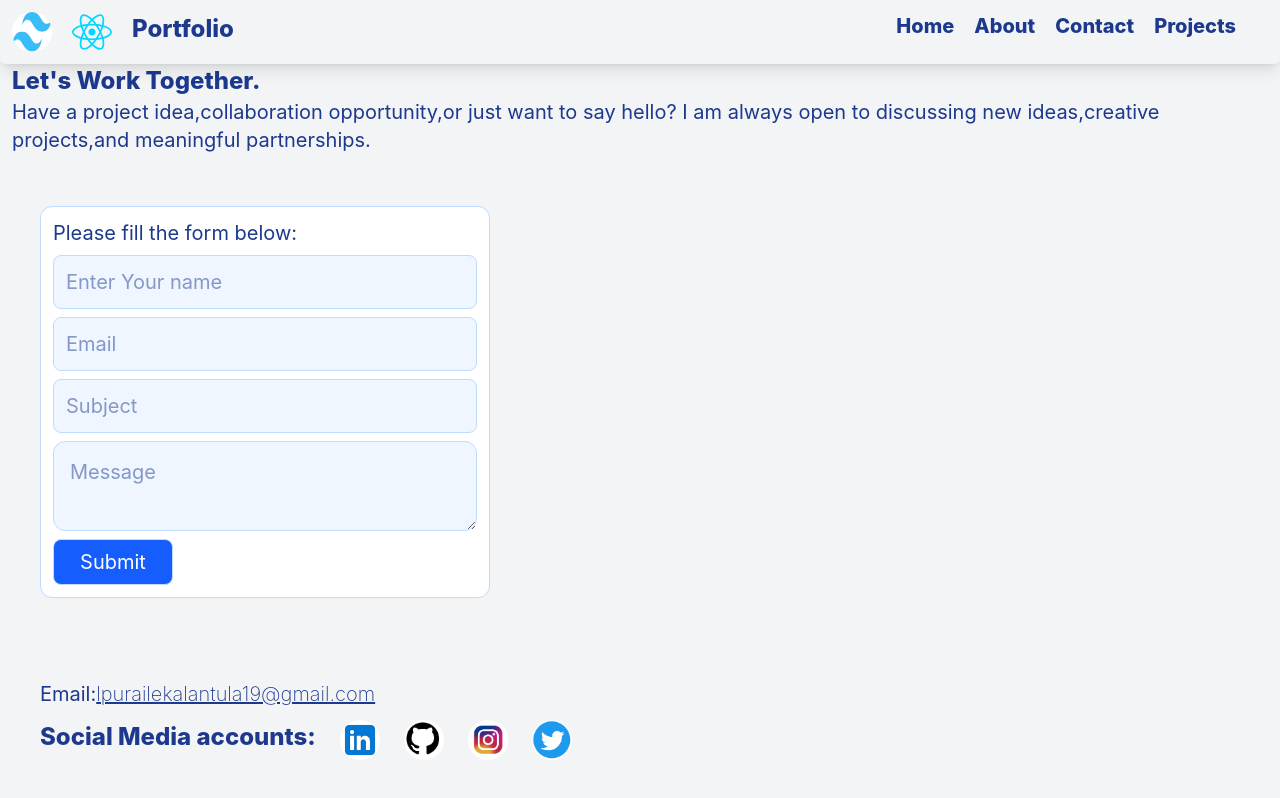
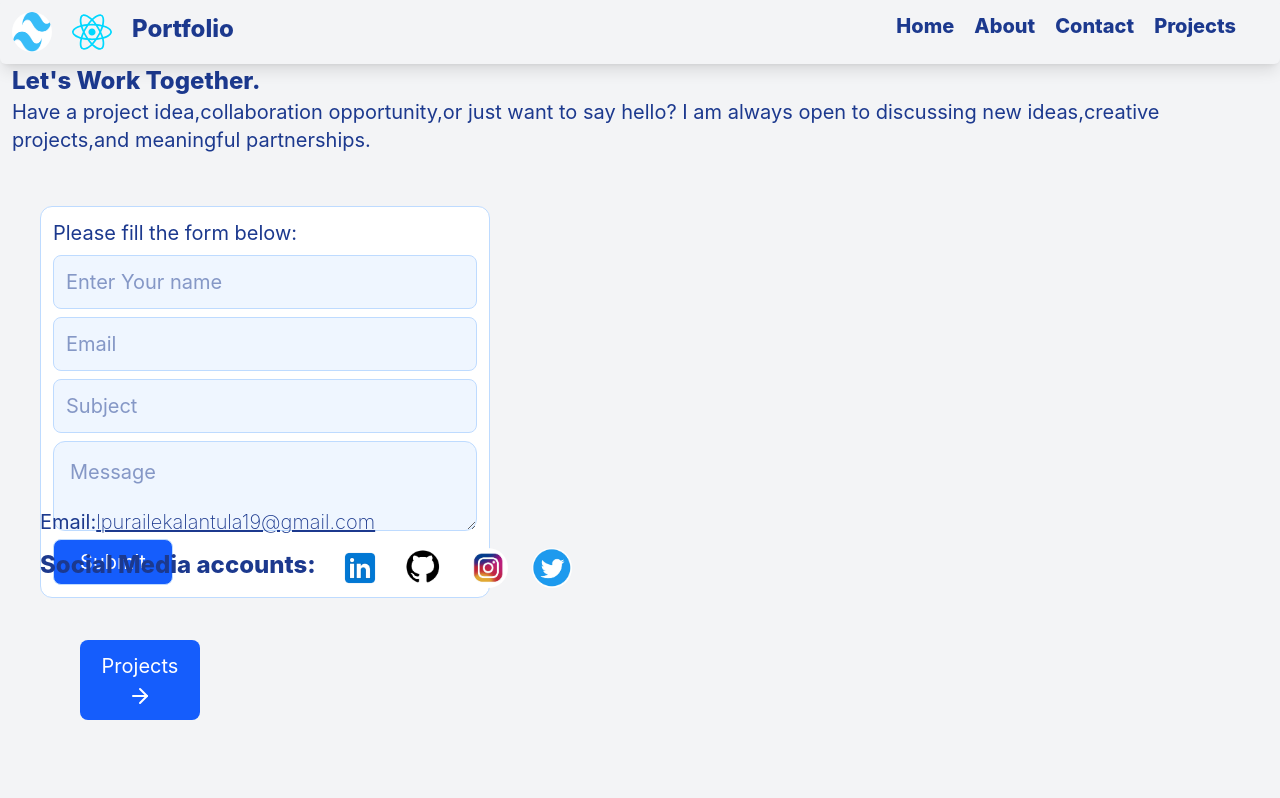
Before and after one commit to Lpurai/portfolio, a React (Vite) app: page /contact in a window 1280 px wide. Built offline with nearby package versions, Linux system fonts and the light colour scheme.

Commit message:
add links to each page

```diff
--- a/src/pages/about.jsx
+++ b/src/pages/about.jsx
@@ -3,7 +3,11 @@ import reactLogo from '../assets/react.svg';
 import tailwind from  '../assets/tailwind.png';
 import js from '../assets/js.png';
 import nodejs from '../assets/nodejs.jpeg';
-import mysql from '../assets/mysql.png'
+import mysql from '../assets/mysql.png';
+import Contact from './contact';
+import { Link,Route,Routes } from 'react-router-dom';
+import { ArrowRight } from 'lucide-react';
+
 const About = () => {
   return (
   <>
@@ -59,10 +63,16 @@ const About = () => {
       <p>
       My vision is to grow into a highly skilled software engineer capable of building scalable systems and leading impactful technological solutions.
       I aspire to contribute to forward-thinking organizations, develop products that improve lives, and establish a long-term career defined by excellence, discipline, and continuous learning.</p>
+     <div className='mt-8'>
+       <button className="btn flex w-35 p-3"> <Link to="/contact">Contact Me  <ArrowRight className='inline-block' /></Link></button>
+
+     </div>
      </div>
 
   </div>
-
+  <Routes>
+        <Route path="/contact" element={<Contact Me />} />
+      </Routes>
   </>
 
   );
--- a/src/pages/contact.jsx
+++ b/src/pages/contact.jsx
@@ -1,7 +1,10 @@
 import linkedn from '../assets/linkedn.png'
 import twitter from '../assets/twitter.png'
 import github from '../assets/github.png'
-import instagram from '../assets/instagram.jpeg'
+import instagram from '../assets/instagram.jpeg';
+import { Link,Route,Routes } from 'react-router-dom';
+import { ArrowRight } from 'lucide-react';
+import Projects from './projects';
 
 const Contact = () => {
   return (
@@ -19,6 +22,7 @@ const Contact = () => {
       <textarea placeholder="Message" className="w-full border border-blue-200 bg-blue-50 rounded-xl p-4 align-text-top focus:outline-none focus:ring-blue-300 focus:ring-2"></textarea>
       <input type="submit" className="btn"/>
     </div>
+
     </div>
     <div className="flex flex-col space-y-3 absolute bottom-10 left-10 md:50">
       <div>
@@ -31,7 +35,14 @@ const Contact = () => {
           <div><a href="https://instagram.com/codemaestro_25" target='_blank'><img src={instagram} alt="instagram-icon" className='img-icon' /></a></div>
           <div><a href="https://x.com/lpurai6624" target='_blank'><img src={twitter} alt="twitter-icon" className='img-icon'/></a></div>
         </div>
+        <div className='m-10'>
+       <button className="btn flex w-30 p-3"> <Link to="/projects"> Projects <ArrowRight className='inline-block' /></Link></button>
+
+     </div>
       </div>
+      <Routes>
+        <Route path="/projects" element={<Projects Me />} />
+      </Routes>
     </>
 
   );
```
